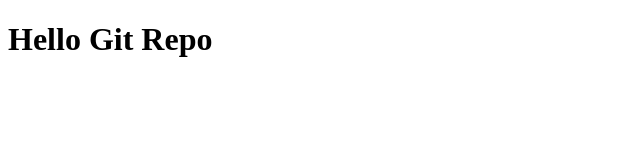
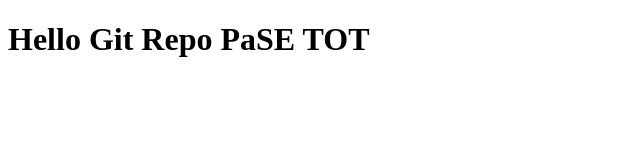
Before and after one commit to dkkyeremateng/pase-git-intro, a plain HTML site: page index.html in a window 1280 px wide. Shown: the whole page, without its empty margins (0-640 px from the left). Drawn offline with Linux system fonts and the light colour scheme.

Commit message:
Second Git Repo Commit

```diff
--- a/index.html
+++ b/index.html
@@ -6,6 +6,6 @@
 		<title>Git Repo</title>
 	</head>
 	<body>
-		<h1>Hello Git Repo</h1>
+		<h1>Hello Git Repo PaSE TOT</h1>
 	</body>
 </html>
```
